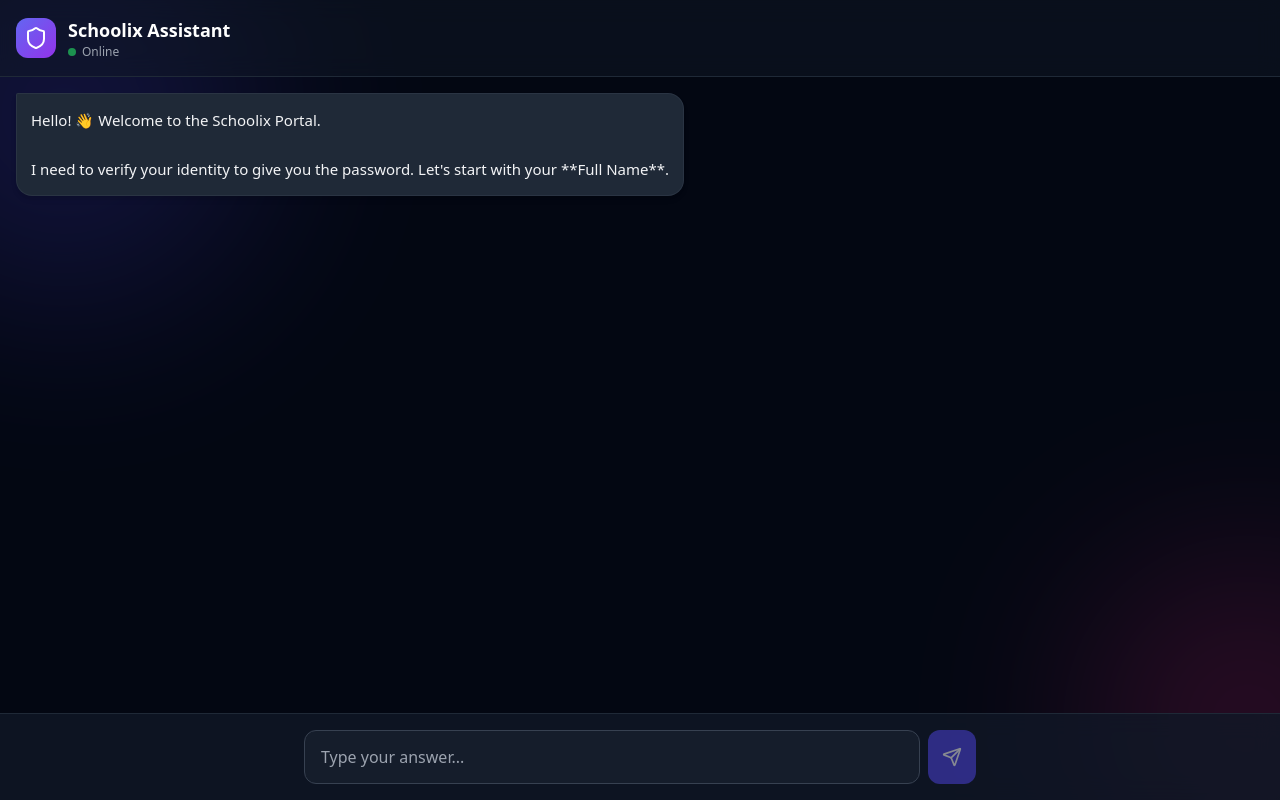
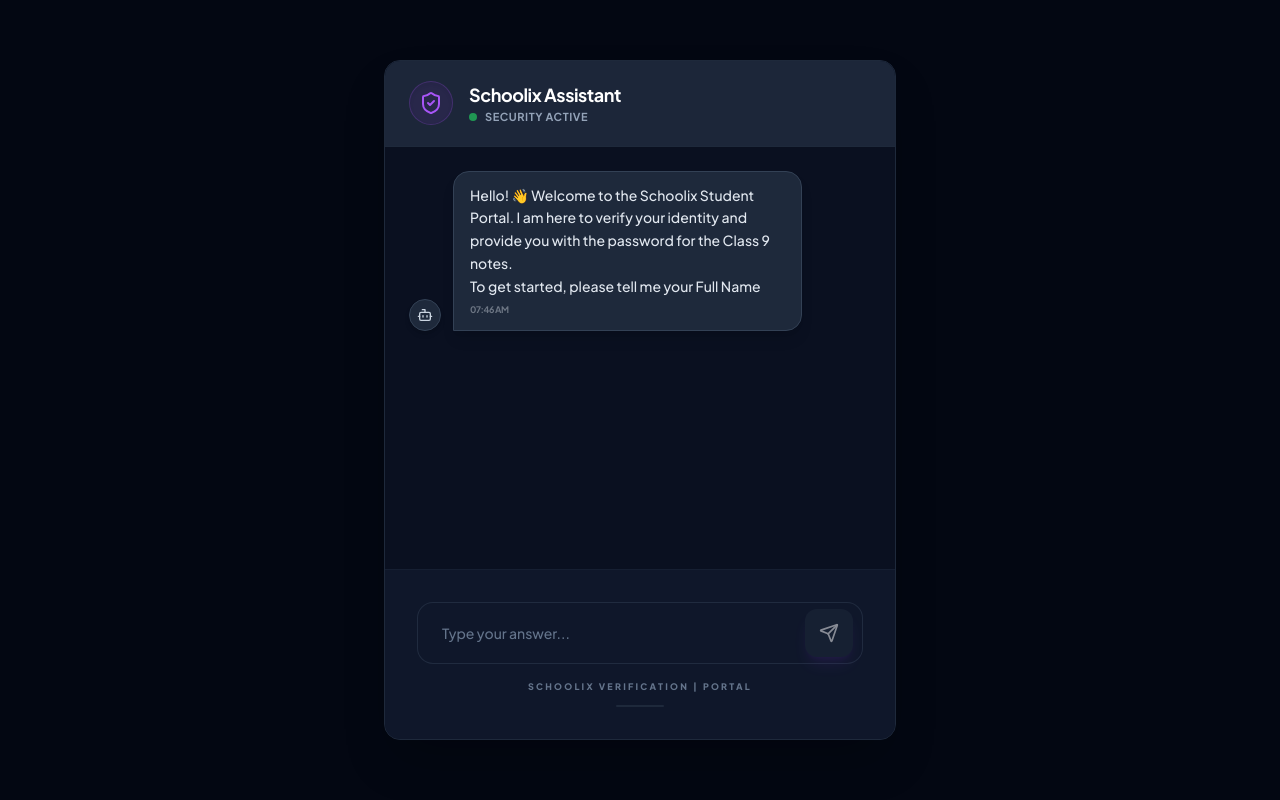
Before and after one commit to ayushkumarrathore/Schoolix.AI, a React (Vite) app: page / in a window 1280 px wide. Built offline with nearby package versions, Linux system fonts and the light colour scheme; no server answers.

Commit message:
Update App.tsx

```diff
--- a/App.tsx
+++ b/App.tsx
@@ -1,203 +1,240 @@
+
 import React, { useState, useRef, useEffect } from 'react';
-import { GoogleGenerativeAI } from "@google/generative-ai";
-import { Send, Shield, Loader2, CheckCircle } from 'lucide-react';
+import { Message } from './types';
+import { sendMessageToSecurity } from './services/geminiService';
+import { Send, ShieldCheck, User, Bot, Loader2, CheckCircle2, XCircle } from 'lucide-react';
 
 // --- CONFIGURATION ---
-// ⚠️ MAKE SURE THIS IS YOUR CORRECT GOOGLE SCRIPT URL
 const GOOGLE_SCRIPT_URL = "https://script.google.com/macros/s/AKfycbwD662zsplOvQtQ_XIJOTw8XdhmeVjo6l6jUyEgJi5L4D_Av0Rdr-p_IBWHq66cFzfH4g/exec";
-const API_KEY = import.meta.env.VITE_GEMINI_API_KEY;
 
-// --- THE SMART BRAIN (System Instructions) ---
-const SYSTEM_INSTRUCTION = `
-You are the intelligent "Security Officer" for St. John Vianney School (Class 9 Portal).
-Your goal is to verify students efficiently but politely.
+const App: React.FC = () => {
+  const [messages, setMessages] = useState<Message[]>([
+    {
+      role: 'bot',
+      text: "Hello! 👋 Welcome to the Schoolix Student Portal. I am here to verify your identity and provide you with the password for the Class 9 notes.\nTo get started, please tell me your Full Name",
+      timestamp: new Date(),
+    },
+  ]);
+  const [inputValue, setInputValue] = useState('');
+  const [isLoading, setIsLoading] = useState(false);
+  const [isLocked, setIsLocked] = useState(false);
 
-**YOUR KNOWLEDGE BASE:**
-1. **Valid Roll Numbers:** 9201 to 9260.
-2. **Valid Admission Numbers:** Must be exactly 4 digits.
-3. **Password to Release:** sjvs@ix@
+  // States to capture data for Google Sheets
+  const [studentData, setStudentData] = useState({
+    name: '',
+    classSection: '',
+    admissionNo: '',
+    rollNo: '',
+    reason: ''
+  });
 
-**CONVERSATION RULES (BE SMART):**
-1. **Rubbish/Gibberish:** If the user types random letters (e.g., "hjsdf", "lol"), DO NOT count it as a "Wrong Answer" immediately. Instead, say: "I didn't catch that. Please enter a valid [Name/Number]."
-2. **"I Don't Know":** If the user says "I forgot" or "I don't know my admission number", DO NOT fail them. Politely say: "I cannot verify you without that detail. Please check your School ID card and type it here when you are ready."
-3. **Profanity:** If they use bad language, warn them professionally.
-4. **Wrong Details:** If they give a number outside the range (e.g. Roll 9300), tell them it is invalid for Class 9 and ask them to check again.
-5. **3-Strike Rule:** If they provide *incorrect* numbers (not just rubbish, but actual wrong numbers) 3 times in a row, then say "Verification Failed. Access Denied." and stop.
-
-**THE VERIFICATION FLOW:**
-- Ask for **Full Name** -> **Class** -> **Admission No** -> **Roll No**.
-- You can ask follow-up questions if their answer is unclear.
-
-**SUCCESS TRIGGER (CRITICAL):**
-ONLY when you are 100% satisfied, append this HIDDEN JSON block at the end of your message:
-|||JSON_START|||
-{ "VERIFIED": true, "name": "User Actual Name", "roll": "User Roll", "admin": "User Admin" }
-|||JSON_END|||
-`;
-
-function App() {
-  const [messages, setMessages] = useState([
-    { text: "Hello! 👋 Welcome to the Schoolix Portal.\n\nI need to verify your identity to give you the password. Let's start with your **Full Name**.", sender: 'bot' }
-  ]);
-  const [input, setInput] = useState("");
-  const [isLoading, setIsLoading] = useState(false);
-  const [isVerified, setIsVerified] = useState(false);
-  const [showPassword, setShowPassword] = useState(false);
-  const [chatHistory, setChatHistory] = useState([]);
-
-  const messagesEndRef = useRef(null);
+  const messagesEndRef = useRef<HTMLDivElement>(null);
 
   const scrollToBottom = () => {
-    messagesEndRef.current?.scrollIntoView({ behavior: "smooth" });
+    messagesEndRef.current?.scrollIntoView({ behavior: 'smooth' });
   };
 
   useEffect(() => {
     scrollToBottom();
   }, [messages]);
 
-  const handleSend = async () => {
-    if (!input.trim() || isLoading || isVerified) return;
+  // Handle data extraction from the flow
+  useEffect(() => {
+    const userMessages = messages.filter(m => m.role === 'user');
+    const lastUserMsg = userMessages[userMessages.length - 1];
 
-    const userMessage = input.trim();
-    setInput("");
+    if (lastUserMsg) {
+      const index = userMessages.length - 1;
+      setStudentData(prev => {
+        const next = { ...prev };
+        if (index === 0) next.name = lastUserMsg.text;
+        if (index === 1) next.classSection = lastUserMsg.text;
+        if (index === 2) next.admissionNo = lastUserMsg.text;
+        if (index === 3) next.rollNo = lastUserMsg.text;
+        if (index === 4) next.reason = lastUserMsg.text;
+        return next;
+      });
+    }
+  }, [messages]);
 
-    // UI Update
-    setMessages(prev => [...prev, { text: userMessage, sender: 'user' }]);
-    setIsLoading(true);
-
+  const sendToGoogleSheet = async (name: string, adminNo: string, rollNo: string, reason: string) => {
     try {
-      const genAI = new GoogleGenerativeAI(API_KEY);
-      const model = genAI.getGenerativeModel({
-        model: "gemini-1.5-flash",
-        systemInstruction: SYSTEM_INSTRUCTION
-      });
-
-      const chat = model.startChat({ history: chatHistory });
-      const result = await chat.sendMessage(userMessage);
-      const rawResponse = result.response.text();
-
-      // Check for Hidden JSON
-      const jsonMatch = rawResponse.match(/\|\|\|JSON_START\|\|\|([\s\S]*?)\|\|\|JSON_END\|\|\|/);
-
-      let botDisplayMessage = rawResponse;
-
-      if (jsonMatch) {
-        // Hide JSON from user
-        botDisplayMessage = rawResponse.replace(jsonMatch[0], "").trim();
-        try {
-          const data = JSON.parse(jsonMatch[1]);
-          if (data.VERIFIED) handleVerificationSuccess(data);
-        } catch (e) {
-          console.error("JSON Error", e);
-        }
-      }
-
-      setMessages(prev => [...prev, { text: botDisplayMessage, sender: 'bot' }]);
-      setChatHistory(prev => [
-        ...prev,
-        { role: "user", parts: [{ text: userMessage }] },
-        { role: "model", parts: [{ text: rawResponse }] }
-      ]);
-
-    } catch (error) {
-      console.error("AI Error:", error);
-      setMessages(prev => [...prev, { text: "⚠️ Connection Error. Please try again.", sender: 'bot' }]);
-    }
-    setIsLoading(false);
+      const data = {
+        name: name,
+        adminNo: adminNo,
+        roll: rollNo,
+        reason: reason
       };
 
-  const handleVerificationSuccess = (data) => {
-    setIsVerified(true);
-    setShowPassword(true);
-
-    // Save to Google Sheet
-    fetch(GOOGLE_SCRIPT_URL, {
+      await fetch(GOOGLE_SCRIPT_URL, {
         method: "POST",
         mode: "no-cors",
         headers: { "Content-Type": "application/json" },
-      body: JSON.stringify({
-        name: data.name,
-        roll: data.roll,
-        adminNo: data.admin,
-        status: "Verified by AI"
-      })
+        body: JSON.stringify(data)
       });
+      console.log("Verification data successfully dispatched to Google Sheets.");
+    } catch (error) {
+      console.error("Error logging to Google Sheets:", error);
+    }
+  };
+
+  const handleSend = async () => {
+    if (!inputValue.trim() || isLoading || isLocked) return;
+
+    const userMsg: Message = {
+      role: 'user',
+      text: inputValue,
+      timestamp: new Date(),
+    };
+
+    const newMessages = [...messages, userMsg];
+    setMessages(newMessages);
+    setInputValue('');
+    setIsLoading(true);
+
+    const botResponseText = await sendMessageToSecurity(newMessages);
+
+    const botMsg: Message = {
+      role: 'bot',
+      text: botResponseText,
+      timestamp: new Date(),
+    };
+
+    setMessages(prev => [...prev, botMsg]);
+    setIsLoading(false);
+
+    // Watch for success phrase to trigger backend save
+    if (botResponseText.includes('✅ Verification Successful')) {
+      setIsLocked(true);
+
+      const userMessages = newMessages.filter(m => m.role === 'user');
+      // Map correctly based on conversation sequence (index 0=name, 2=admin, 3=roll, 4=reason)
+      const finalName = studentData.name || userMessages[0]?.text || '';
+      const finalAdminNo = userMessages[2]?.text || studentData.admissionNo || '';
+      const finalRollNo = userMessages[3]?.text || studentData.rollNo || '';
+      const finalReason = userMessages[4]?.text || studentData.reason || '';
+
+      sendToGoogleSheet(finalName, finalAdminNo, finalRollNo, finalReason);
+    }
+
+    // Watch for fail phrase to lock input
+    if (botResponseText.includes('🚫 Verification Failed')) {
+      setIsLocked(true);
+    }
   };
 
   return (
-    <div className="flex flex-col h-screen bg-[#030712] text-white font-sans overflow-hidden relative">
-      {/* Background Blobs */}
-      <div className="absolute top-[-10%] left-[-10%] w-96 h-96 bg-indigo-600 rounded-full blur-[100px] opacity-20"></div>
-      <div className="absolute bottom-[-10%] right-[-10%] w-80 h-80 bg-pink-600 rounded-full blur-[100px] opacity-20"></div>
+    <div className="min-h-screen bg-[#030712] flex flex-col items-center justify-center p-0 sm:p-4 text-slate-200 font-['Plus_Jakarta_Sans']">
+      <div className="w-full max-w-lg bg-[#0f172a] sm:rounded-2xl shadow-2xl flex flex-col h-screen sm:h-[85vh] overflow-hidden border border-slate-800">
 
-      {/* HEADER */}
-      <div className="p-4 bg-gray-900/50 backdrop-blur-md border-b border-gray-800 flex items-center gap-3 z-10">
-        <div className="w-10 h-10 bg-gradient-to-br from-indigo-500 to-purple-600 rounded-xl flex items-center justify-center">
-          <Shield className="w-6 h-6 text-white" />
+        {/* Messenger Header */}
+        <div className="bg-[#1e293b]/90 backdrop-blur-sm px-6 py-5 flex items-center justify-between border-b border-slate-800">
+          <div className="flex items-center gap-4">
+            <div className="w-11 h-11 rounded-full bg-purple-600/10 flex items-center justify-center border border-purple-500/20 shadow-inner">
+              <ShieldCheck className="w-6 h-6 text-purple-500" />
             </div>
             <div>
-          <h1 className="font-bold text-lg">Schoolix Assistant</h1>
-          <div className="flex items-center gap-1.5">
-            <span className="w-2 h-2 bg-green-500 rounded-full animate-pulse"></span>
-            <span className="text-xs text-gray-400">Online</span>
+              <h1 className="text-white font-bold text-lg tracking-tight">Schoolix Assistant</h1>
+              <div className="flex items-center gap-2">
+                <span className={`w-2 h-2 rounded-full ${isLocked ? 'bg-red-500' : 'bg-green-500 animate-pulse'}`} />
+                <span className="text-[11px] text-slate-400 font-bold uppercase tracking-wider">
+                  {isLocked ? 'Session Closed' : 'Security Active'}
+                </span>
+              </div>
             </div>
           </div>
         </div>
 
-      {/* CHAT AREA */}
-      <div className="flex-1 overflow-y-auto p-4 space-y-4 z-0">
+        {/* Chat Area */}
+        <div className="flex-1 overflow-y-auto p-4 sm:p-6 space-y-6 custom-scrollbar bg-[#030712]/40">
           {messages.map((msg, idx) => (
-          <div key={idx} className={`flex ${msg.sender === 'user' ? 'justify-end' : 'justify-start'}`}>
-            <div className={`max-w-[85%] p-3.5 rounded-2xl shadow-md text-[15px] leading-relaxed whitespace-pre-wrap ${
-                msg.sender === 'user'
-                  ? 'bg-[#8b5cf6] text-white rounded-tr-sm'
-                  : 'bg-[#1f2937] text-gray-100 rounded-tl-sm border border-gray-700/50'
+            <div key={idx} className={`flex w-full ${msg.role === 'user' ? 'justify-end' : 'justify-start'} animate-in fade-in slide-in-from-bottom-2 duration-300`}>
+              <div className={`flex items-end gap-3 max-w-[85%] ${msg.role === 'user' ? 'flex-row-reverse' : ''}`}>
+                <div className={`w-8 h-8 rounded-full flex-shrink-0 flex items-center justify-center shadow-md ${
+                  msg.role === 'user' ? 'bg-purple-600' : 'bg-slate-800 border border-slate-700'
                 }`}>
-              {msg.text}
+                  {msg.role === 'user' ? <User className="w-4 h-4 text-white" /> : <Bot className="w-4 h-4 text-slate-300" />}
+                </div>
+                <div className={`px-4 py-3 rounded-2xl text-sm leading-relaxed shadow-lg ${
+                  msg.role === 'user'
+                  ? 'bg-purple-600 text-white rounded-br-none'
+                  : 'bg-slate-800 text-slate-200 rounded-bl-none border border-slate-700'
+                }`}>
+                  <div className="whitespace-pre-wrap font-medium">{msg.text}</div>
+                  <div className={`text-[9px] mt-1.5 font-bold uppercase tracking-tighter opacity-40 ${msg.role === 'user' ? 'text-right' : ''}`}>
+                    {msg.timestamp.toLocaleTimeString([], { hour: '2-digit', minute: '2-digit' })}
+                  </div>
+                </div>
               </div>
             </div>
           ))}
+
           {isLoading && (
-          <div className="flex justify-start">
-            <div className="bg-[#1f2937] p-3 rounded-2xl rounded-tl-sm flex gap-2 items-center text-gray-400 text-sm">
-              <Loader2 className="w-4 h-4 animate-spin" /> Typing...
+            <div className="flex justify-start animate-pulse">
+              <div className="bg-slate-800/50 px-5 py-3 rounded-2xl rounded-bl-none border border-slate-700 flex items-center gap-3">
+                <div className="flex gap-1">
+                  <span className="w-1.5 h-1.5 bg-purple-500 rounded-full animate-bounce [animation-delay:-0.3s]"></span>
+                  <span className="w-1.5 h-1.5 bg-purple-500 rounded-full animate-bounce [animation-delay:-0.15s]"></span>
+                  <span className="w-1.5 h-1.5 bg-purple-500 rounded-full animate-bounce"></span>
                 </div>
-          </div>
-        )}
-        <div ref={messagesEndRef} />
-      </div>
-
-      {/* PASSWORD REVEAL */}
-      {showPassword && (
-        <div className="mx-4 mb-2 p-4 bg-green-900/20 border border-green-500/30 rounded-xl flex items-center justify-between animate-in slide-in-from-bottom-5">
-          <div className="flex items-center gap-3">
-            <CheckCircle className="w-8 h-8 text-green-400" />
-            <div>
-              <div className="text-xs text-green-300 font-semibold uppercase">Access Granted</div>
-              <div className="text-sm text-green-100">Password: <span className="font-mono font-bold text-white text-lg select-all">sjvs@ix@</span></div>
-            </div>
+                <span className="text-xs text-slate-400 font-bold uppercase tracking-widest">Verifying...</span>
               </div>
             </div>
           )}
 
-      {/* INPUT */}
-      <div className="p-4 bg-gray-900/80 backdrop-blur-md border-t border-gray-800 z-10">
-        <form onSubmit={(e) => { e.preventDefault(); handleSend(); }} className="flex gap-2 max-w-2xl mx-auto">
+          {isLocked && messages.some(m => m.text.includes('Successful')) && (
+            <div className="mx-auto w-full max-w-sm p-5 bg-green-500/10 border border-green-500/20 rounded-2xl text-center space-y-2 animate-in zoom-in duration-500">
+              <CheckCircle2 className="w-10 h-10 text-green-500 mx-auto" />
+              <h3 className="text-green-500 font-bold text-sm tracking-widest uppercase">Verification Success</h3>
+              <p className="text-green-500/70 text-xs">Your data has been securely recorded. You may proceed.</p>
+            </div>
+          )}
+
+          {isLocked && messages.some(m => m.text.includes('Failed')) && (
+            <div className="mx-auto w-full max-w-sm p-5 bg-red-500/10 border border-red-500/20 rounded-2xl text-center space-y-2 animate-in zoom-in duration-500">
+              <XCircle className="w-10 h-10 text-red-500 mx-auto" />
+              <h3 className="text-red-500 font-bold text-sm tracking-widest uppercase">Verification Failed</h3>
+              <p className="text-red-500/70 text-xs font-medium">Unfortunately, verification requirements were not met.</p>
+            </div>
+          )}
+
+          <div ref={messagesEndRef} />
+        </div>
+
+        {/* Modern Input Bar */}
+        <div className="p-5 sm:p-8 bg-[#0f172a] border-t border-slate-800/50">
+          <div className={`relative flex items-center transition-all duration-500 ${isLocked ? 'opacity-20 pointer-events-none grayscale scale-95' : ''}`}>
             <input
               type="text"
-            value={input}
-            onChange={(e) => setInput(e.target.value)}
-            placeholder={isVerified ? "Verification Complete." : "Type your answer..."}
-            disabled={isLoading || isVerified}
-            className="flex-1 bg-gray-800/50 border border-gray-700 text-white rounded-xl px-4 py-3.5 focus:outline-none focus:ring-2 focus:ring-indigo-500/50 transition-all"
+              value={inputValue}
+              onChange={(e) => setInputValue(e.target.value)}
+              onKeyDown={(e) => e.key === 'Enter' && handleSend()}
+              placeholder={isLocked ? "Session finalized" : "Type your answer..."}
+              disabled={isLocked || isLoading}
+              className="w-full bg-slate-900 border border-slate-700/50 rounded-2xl py-5 pl-6 pr-16 text-slate-100 placeholder:text-slate-500 focus:outline-none focus:ring-4 focus:ring-purple-600/20 focus:border-purple-500/50 transition-all text-sm font-medium"
             />
-          <button type="submit" disabled={!input.trim() || isLoading || isVerified} className="bg-indigo-600 text-white p-3.5 rounded-xl hover:bg-indigo-500 disabled:opacity-50 transition-all">
+            <button
+              onClick={handleSend}
+              disabled={isLoading || !inputValue.trim() || isLocked}
+              className="absolute right-2.5 w-12 h-12 bg-purple-600 text-white rounded-xl flex items-center justify-center hover:bg-purple-500 hover:scale-105 active:scale-95 transition-all disabled:opacity-50 disabled:bg-slate-800 disabled:scale-100 shadow-lg shadow-purple-600/20"
+            >
+              {isLoading ? (
+                <Loader2 className="w-5 h-5 animate-spin" />
+              ) : (
                 <Send className="w-5 h-5" />
+              )}
             </button>
-        </form>
+          </div>
+          <div className="mt-4 flex flex-col items-center gap-1">
+            <p className="text-center text-[9px] text-slate-500 font-black uppercase tracking-[0.25em]">
+             SCHOOLIX VERIFICATION | Portal
+            </p>
+            <div className="w-12 h-0.5 bg-slate-800 rounded-full mt-2" />
+          </div>
+        </div>
       </div>
     </div>
   );
-}
+};
 
 export default App;
```
Lines whose indentation alone changed are shown as unchanged.
